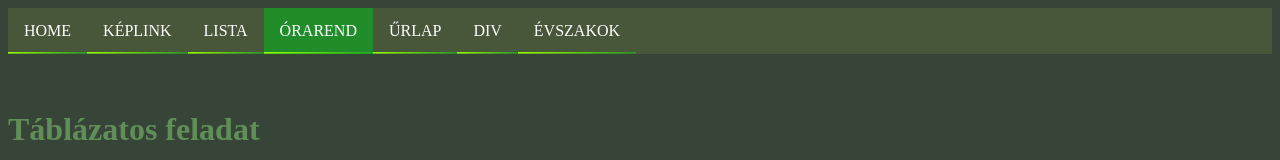
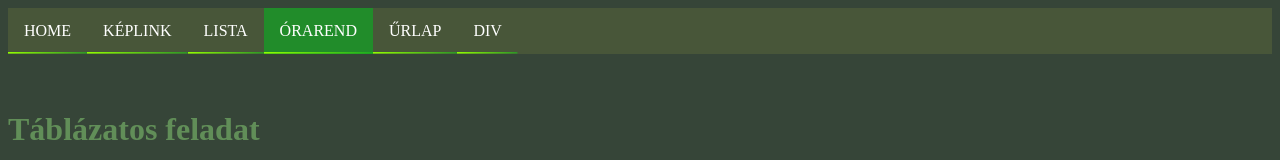
Before and after one commit to KriszSk/web, a plain HTML site: page tablazat.html in a window 1280 px wide. Shown: the top 160 px of the page. Drawn offline with Linux system fonts and the light colour scheme.

Commit message:
Update tablazat.html

```diff
--- a/tablazat.html
+++ b/tablazat.html
@@ -37,7 +37,6 @@
             <li><a class="active" href="tablazat.html">ÓRAREND</a></li>
             <li><a href="urlap.html">ŰRLAP</a></li>
             <li><a href="div.html">DIV</a></li>
-            <li><a href="evszakok.html">ÉVSZAKOK</a></li>
         </ul>
 
     <br>
```
